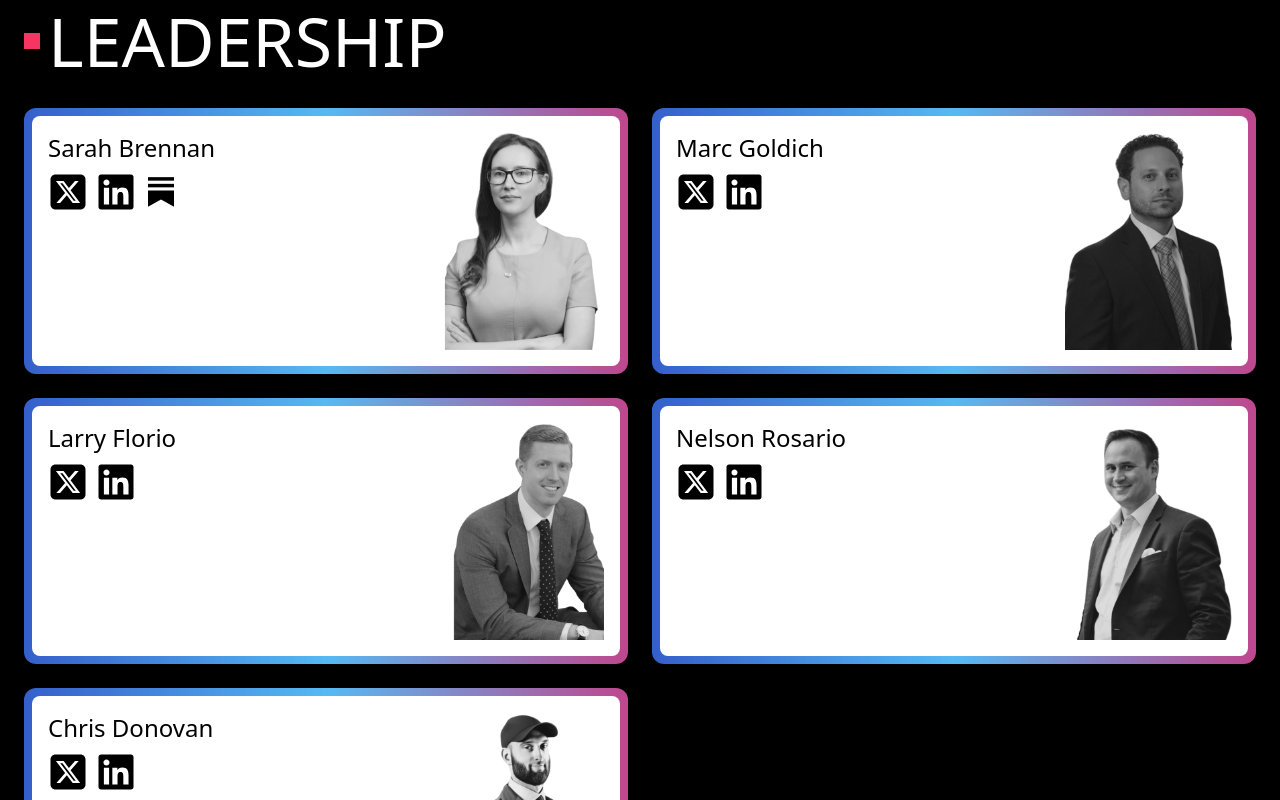
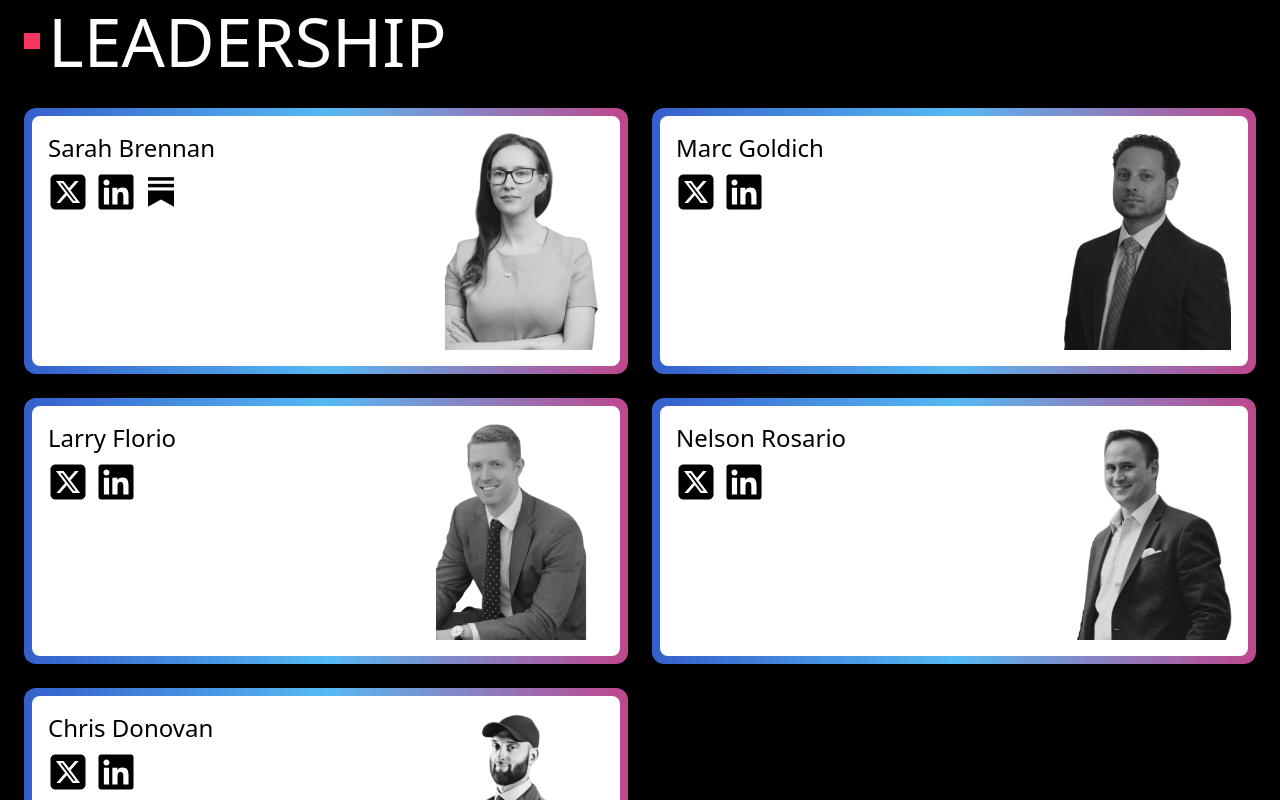
Before and after one commit to public-state-advocacy/psa-www, a Next.js app: page / in a window 1280 px wide. Shown: the part 2640-3440 px from the top of the page. Built offline with nearby package versions, Linux system fonts and the light colour scheme; a web font is replaced by a local one.

Commit message:
feat: flip leadership photos that faced right

```diff
--- a/app/page.tsx
+++ b/app/page.tsx
@@ -1,4 +1,5 @@
 import Image from "next/image";
+import classNames from 'classnames';
 
 const platform = [
   { name: 'Policy Prescriptions', label: '01', blurbs: [] },
@@ -26,6 +27,7 @@ const leadership = [
   {
     name: 'Marc Goldich',
     img: '/leadership/marc.png',
+    flipImg: true,
     x: 'https://x.com/MarcGoldich',
     linkedin: 'https://www.linkedin.com/in/marcgoldich/',
     substack: '',
@@ -34,6 +36,7 @@ const leadership = [
   {
     name: 'Larry Florio',
     img: '/leadership/larry.png',
+    flipImg: true,
     x: 'https://x.com/larryflorio',
     linkedin: 'https://www.linkedin.com/in/florio/',
     substack: '',
@@ -50,6 +53,7 @@ const leadership = [
   {
     name: 'Chris Donovan',
     img: '/leadership/chris.png',
+    flipImg: true,
     x: 'https://x.com/ChrisDoNEARvan',
     linkedin: 'https://www.linkedin.com/in/christopher-donovan-3640a2171/',
     substack: '',
@@ -205,7 +209,10 @@ export default function Home() {
                         <Image
                           src={item.img}
                           alt={item.name}
-                          className="h-[218px] w-[218px] absolute top-0 right-0"
+                          className={classNames({
+                            "h-[218px] w-[218px] absolute top-0 right-0": true,
+                            "transform scale-x-[-1] right-[-50px]": item.flipImg
+                          })}
                           width={150}
                           height={210}
                         />
--- a/package.json
+++ b/package.json
@@ -11,6 +11,7 @@
   "dependencies": {
     "@headlessui/react": "^2.1.1",
     "@heroicons/react": "^2.1.4",
+    "classnames": "^2.5.1",
     "next": "14.2.4",
     "react": "^18",
     "react-dom": "^18"
```
Also changed, not shown: 1 other file (tests, documents, lock files or other folders).
